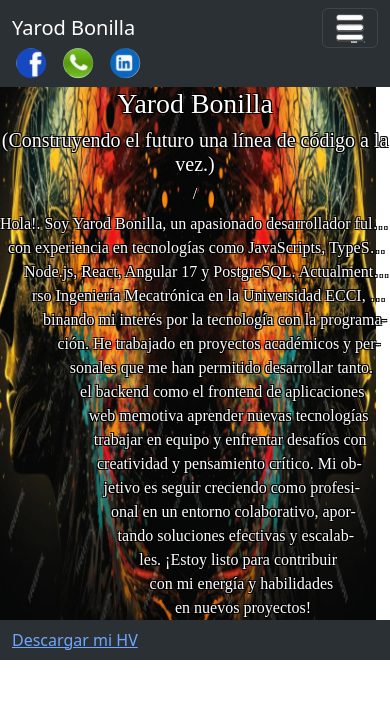
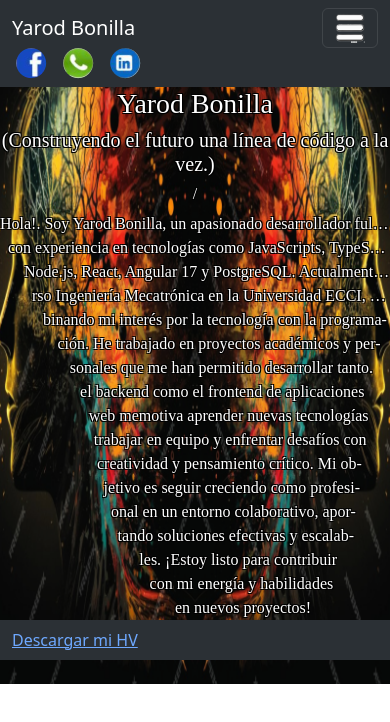
Before and after one commit to borniz/Portafolio, an Angular app: page / in a window 390 px wide. Shown: the top 722 px of the page. Built offline with nearby package versions, Linux system fonts and the light colour scheme.

Commit message:
actualizacionresponsible

```diff
--- a/src/styles.css
+++ b/src/styles.css
@@ -11,8 +11,13 @@ body {
 @media (max-width: 700px) {
     body {
         background-image: url("/background-small.png"); /* Replace with your smaller background image */
-        background-size: contain; /* Adjust the background size as needed */
+        background-size: cover; /* Adjust the background size as needed */
+
     }
+    h4{
+        font-size:  1.5rem;
+    }
+
 }
 
 /* Responsive styles for larger screens */
```
